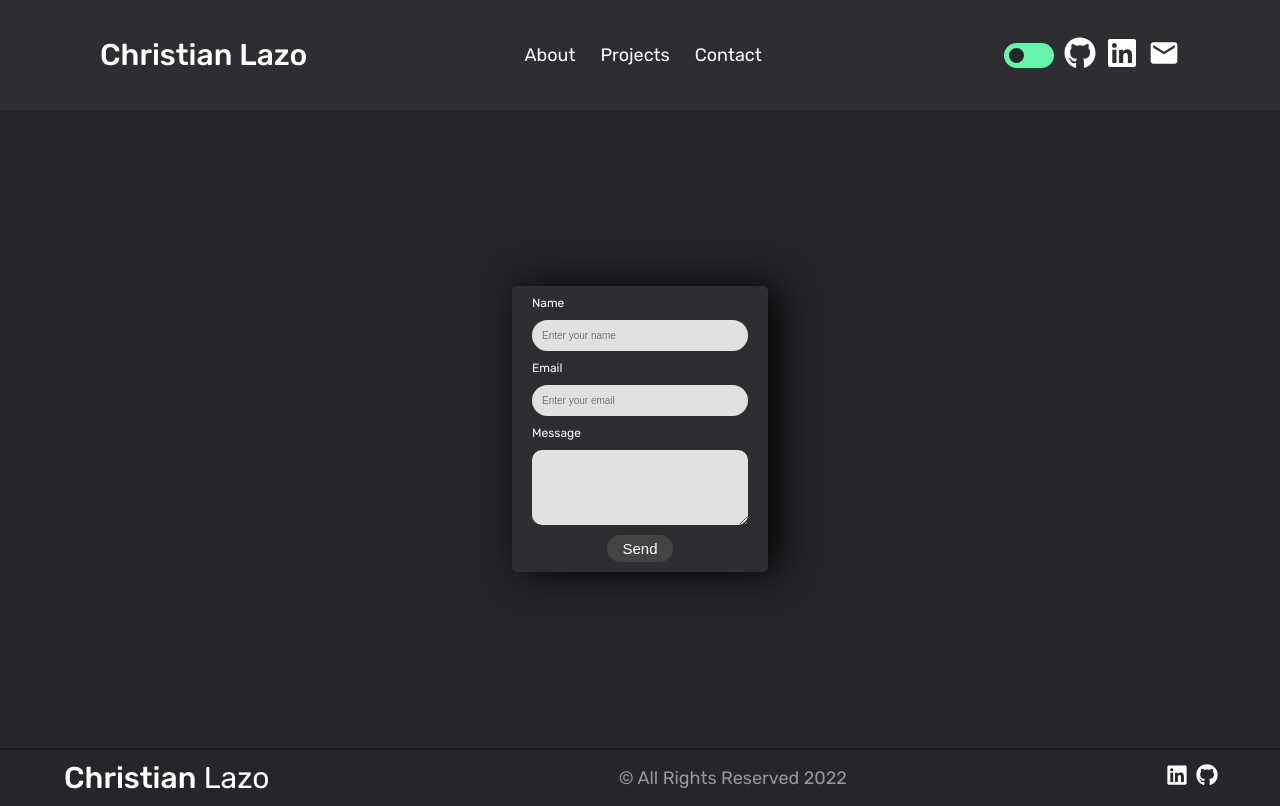
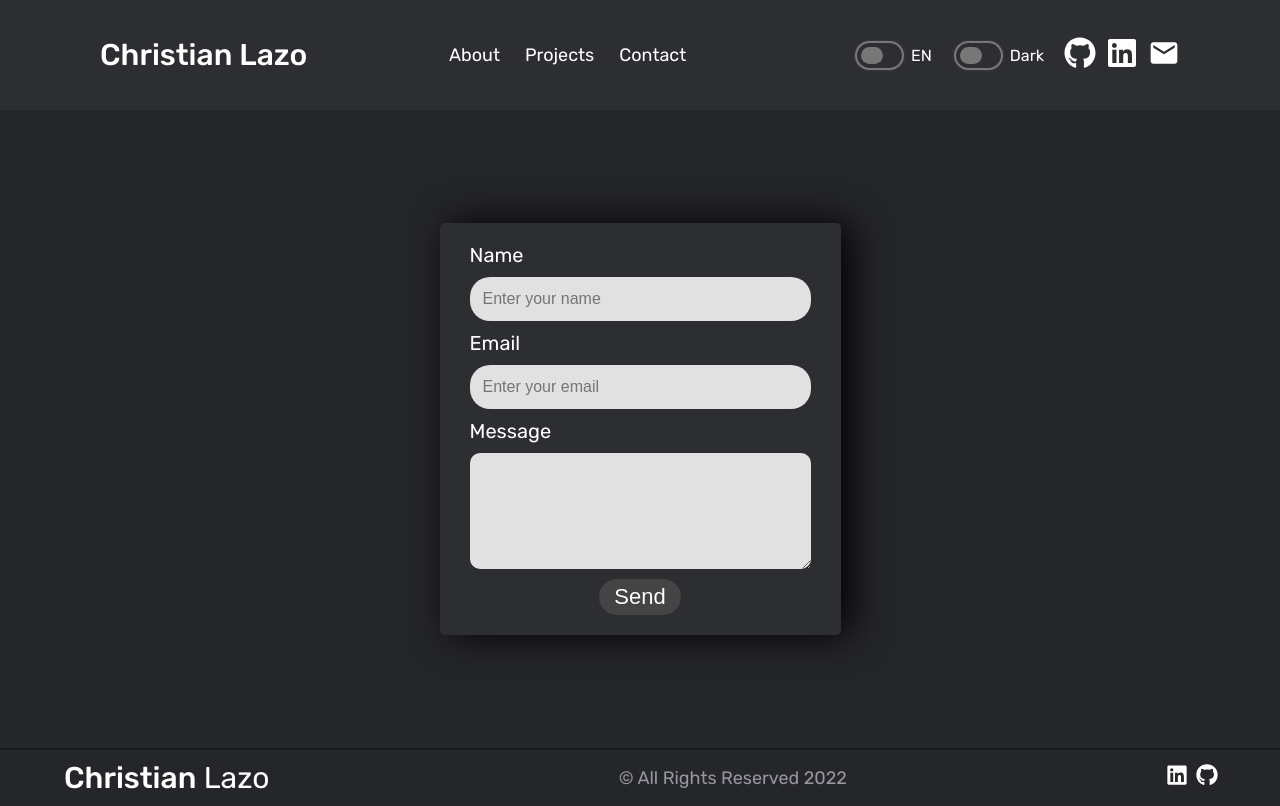
Before and after one commit to Christianlazo11/Portfolio, a React (Create React App) app: page /formcontact in a window 1280 px wide. Built offline with nearby package versions, Linux system fonts and the light colour scheme.

Commit message:
Update Toogle Button, Fix Font size Form

```diff
--- a/src/components/button/ToogleButton.js
+++ b/src/components/button/ToogleButton.js
@@ -8,14 +8,23 @@ const ToogleButton = () => {
     setLanguage(language === "english" ? "spanish" : "english");
   };
   return (
-    <div className="toogle__button">
-      <input
-        className="toogle__button__input"
-        type="checkbox"
-        id="switch"
-        onChange={() => handleChange()}
-      />
-      <label className="toogle__button__label" htmlFor="switch"></label>
+    <div className="switch__container">
+      <div className="switch__item">
+        <label class="switch__content">
+          <input type="checkbox" onChange={() => handleChange()} />
+          <span class="slider"></span>
+        </label>{" "}
+        <span className="switch__text">
+          {language === "english" ? "EN" : "ES"}
+        </span>
+      </div>
+      <div className="switch__item">
+        <label class="switch__content">
+          <input type="checkbox" />
+          <span class="slider"></span>
+        </label>{" "}
+        <span className="switch__text">Dark</span>
+      </div>
     </div>
   );
 };
--- a/src/components/button/tooglebutton.css
+++ b/src/components/button/tooglebutton.css
@@ -1,46 +1,84 @@
 
-.toogle__button {
-    display: none;
+
+.switch__container {
+	display: flex;
+	align-items:center;
+	height: 100%;
+	gap: 2rem;
+	margin-right: 1rem;
 }
 
-.toogle__button__input {
-    height: 0;
-	width: 0;
-	visibility: hidden;
+.switch__item {
+	display: flex;
+	align-items: center;
+	height: 100%;
+	gap: 0.5rem;
 }
 
-.toogle__button__label {
-	cursor: pointer;
-	width: 5rem;
-	height: 2.5rem;
-	background: var(--color__primary);
-	display: block;
-	border-radius: 10rem;
-	position: relative;
+.switch__content input
+{
+  display: none;
 }
 
-.toogle__button__label:after {
-	content: '';
-	position: absolute;
-	top: 0.5rem;
-	left: 0.5rem;
-	width: 1.5rem;
-	height: 1.5rem;
-	background: var(--color__dark__01);
-	border-radius: 9rem;
-	transition: 0.3s;
+.switch__content
+{
+  display: inline-block;
+  width: 4.5rem; /*=w*/
+  height: 2.5rem; /*=h*/
+  margin: 0.4rem;
+  position: relative;
 }
 
-.toogle__button input:checked + label:after {
-	left: calc(100% - 0.5rem);
-	transform: translateX(-100%);
+.slider
+{
+  position: absolute;
+  top: 0;
+  bottom: 0;
+  left: 0;
+  right: 0;
+  border-radius: 1.5rem;
+  box-shadow: 0 0 0 0.2rem #777, 0 0 0.4rem #777;
+  cursor: pointer;
+  border: 0.4rem solid transparent;
+  overflow: hidden;
+  transition: 0.2s;
 }
 
+.slider:before
+{
+  position: absolute;
+  content: "";
+  width: 100%;
+  height: 100%;
+  background-color: #777;
+  border-radius: 1.5rem;
+  transform: translateX(-1.5rem); /*translateX(-(w-h))*/
+  transition: 0.2s;
+}
 
-@media (min-width: 550px) {
-    .toogle__button {
-        display: flex;
-        justify-content: center;
-        align-items: center;
-    }
+.switch__text {
+	font-size:1.6rem;
 }
+
+.switch__container input:checked + .slider:before
+{
+  transform: translateX(1.5rem); /*translateX(w-h)*/
+  background-color: var(--color__primary);
+}
+
+.switch__container input:checked + .slider
+{
+  box-shadow: 0 0 0 0.2rem var(--color__primary), 0 0 0.8rem var(--color__primary);
+}
+
+.switch200 .slider:before
+{
+  width: 200%;
+  transform: translateX(-8.2rem); /*translateX(-(w-h))*/
+}
+
+@media (max-width: 600px) {
+	.switch__container {
+		display: none;
+	}
+}
--- a/src/components/projects/projects.css
+++ b/src/components/projects/projects.css
@@ -132,7 +132,8 @@
         flex-wrap: wrap;
     }
     .projects__img {
-        max-width:34rem;
+        max-width:40rem;
+        width: 100%;
     }
     .projects__btn {
         margin: 0 0 5rem 7rem;
@@ -147,13 +148,14 @@
         padding: 5rem 5rem 5rem 5rem;
     }
     .projects__img {
-        width: 30rem;
+        max-width:50rem;
+        width:100%;
     }
 }
 
 @media(max-width: 700px) {
     .projects__img {
-        width: 50rem;
+        max-width: 45rem;
     }
 }
 @media (max-width: 460px) {
--- a/src/components/sendemail/sendemail.css
+++ b/src/components/sendemail/sendemail.css
@@ -13,7 +13,7 @@
     display: flex;
     flex-direction: column;
     gap: 1rem;
-    padding: 1rem 2rem;
+    padding: 2rem 3rem;
     background: var(--color__dark__02);
     filter: drop-shadow(1rem 0 2rem black);
     border-radius: 0.5rem;
@@ -24,7 +24,7 @@
     flex-direction: column;
 }
 .sendemail__form__group__label {
-    font-size: 1.2rem;
+    font-size: 2rem;
     margin-bottom: 1rem;
 }
 
@@ -35,8 +35,8 @@
     border-radius: 2rem;
     outline: none;
     border:none;
-    font-size: 1rem;
-    padding: 1rem;
+    font-size: 1.6rem;
+    padding: 1.3rem;
     color: var(--color__dark__03);
 }
 
@@ -53,7 +53,7 @@
 }
 
 .sendemail__form__group__button button {
-    font-size: 1.5rem;
+    font-size: 2.2rem;
     padding: 0.5rem 1.5rem;
     background-color: var(--color__dark__03);
     color: var(--color__white);
@@ -70,6 +70,6 @@
 
 .sendemail__form__error {
     padding-top: 0.2rem;
-    font-size: 0.8rem;
+    font-size: 1.4rem;
     color: var(--color__primary);
 }
```
Also changed, not shown: src/pages/AllProjects.js (deleted, +0 -7 lines).
